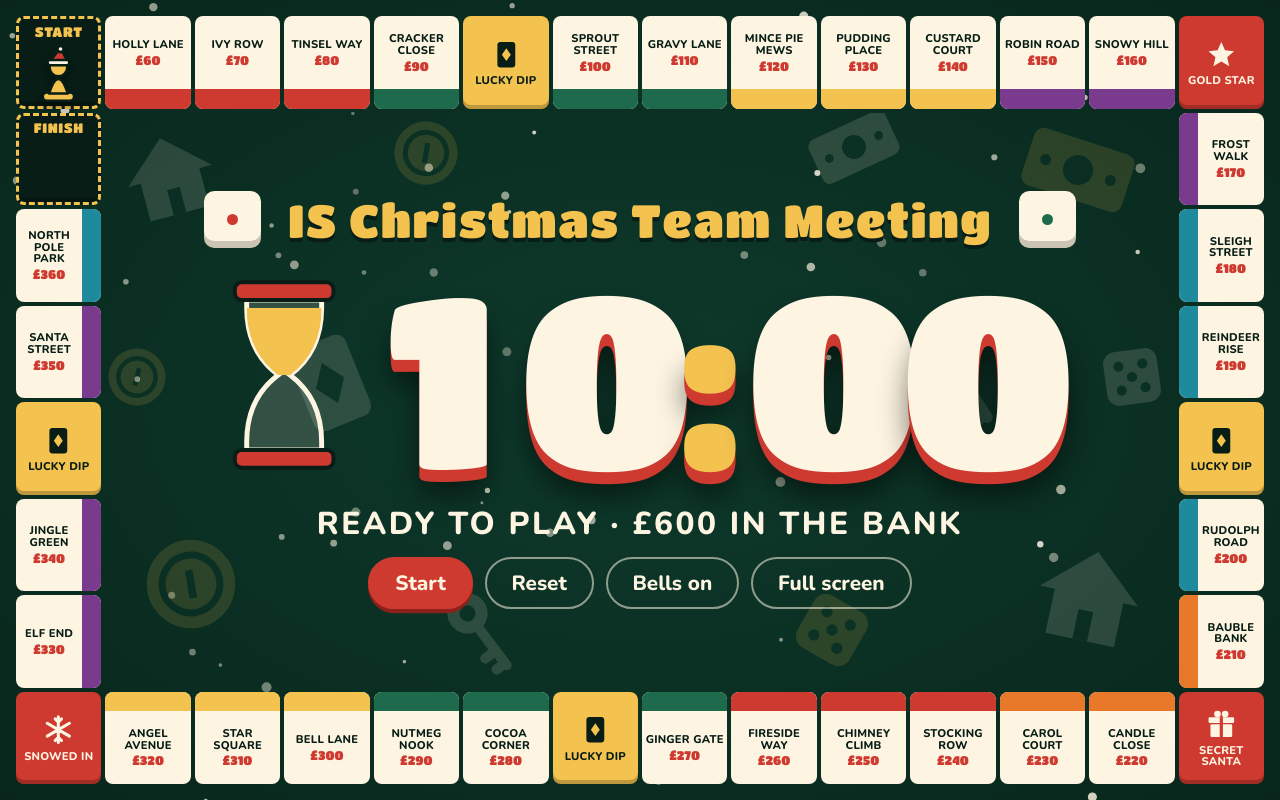
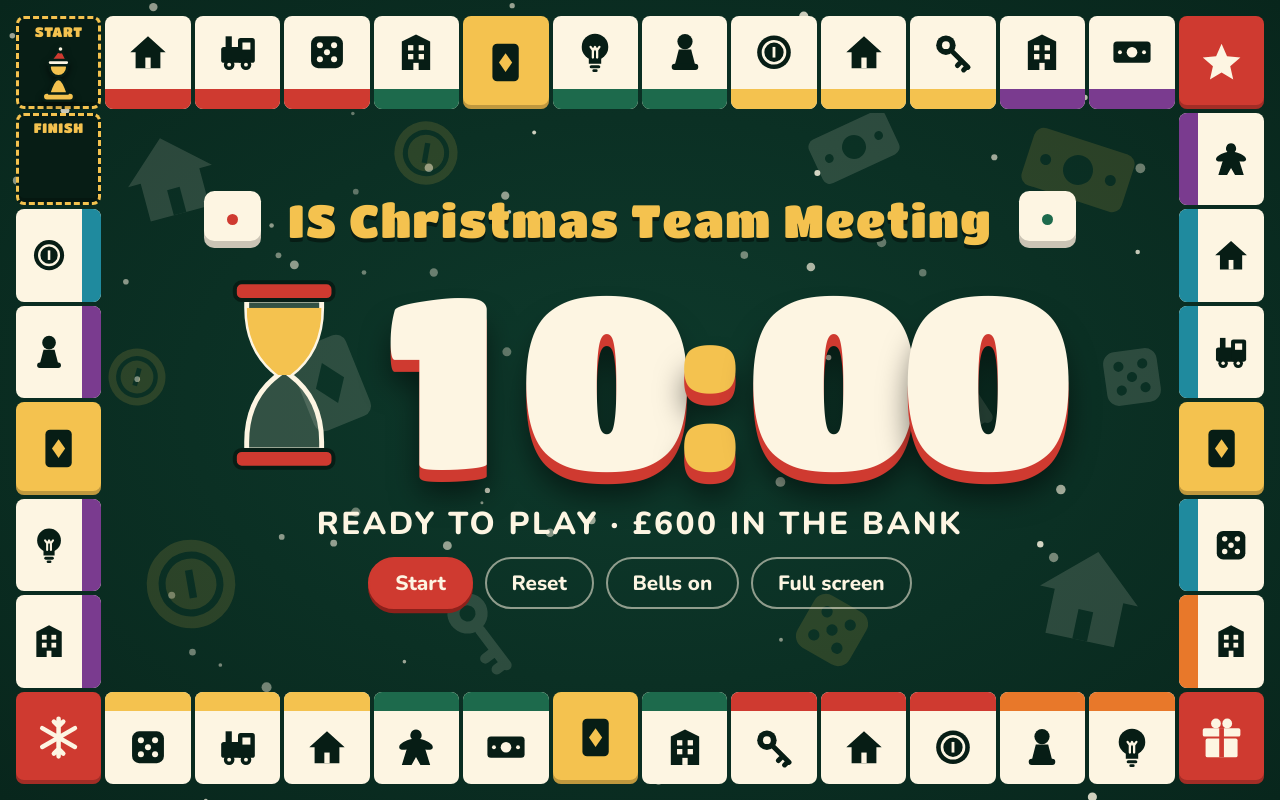
Before and after one commit to clugsrepo/Timers, a plain HTML site: page property-timer/index.html in a window 1280 px wide. Drawn offline with nearby package versions, Linux system fonts and the light colour scheme.

Commit message:
Property timer: replace street names with game icons
Co-Authored-By: Claude Fable 5.2 <noreply@anthropic.com>
Claude-Session: https://claude.ai/code/session_015wfiGMkxLANe5Y1Be8BkSr

```diff
--- a/property-timer/index.html
+++ b/property-timer/index.html
@@ -76,7 +76,8 @@
     gap: 0.5vmin; text-align: center; padding: 0.3vmin; box-sizing: border-box; }
   .cell.corner { --cellbg: var(--berry); --cellfg: var(--snow); }
   .cell.dip { --cellbg: var(--gold); --cellfg: var(--ink); }
-  .cell.corner svg, .cell.dip svg { width: 38%; height: 38%; flex: none; }
+  .cell.corner svg, .cell.dip svg { width: 56%; height: 56%; flex: none; }
+  .info svg { width: 62%; height: 62%; }
   @media (max-width: 600px) { .price { display: none; } }
   .cell.label {
     --cellbg: var(--ink); --cellfg: var(--gold);
@@ -192,6 +193,10 @@
   <symbol id="i-coin" viewBox="0 0 24 24"><circle fill="currentColor" cx="12" cy="12" r="9.5"/><circle fill="none" stroke="var(--cellbg)" stroke-width="1.5" cx="12" cy="12" r="6.2"/><rect fill="var(--cellbg)" x="11.2" y="9" width="1.6" height="6"/></symbol>
   <symbol id="i-note" viewBox="0 0 24 24"><rect fill="currentColor" x="1.5" y="6" width="21" height="12" rx="2"/><g fill="var(--cellbg)"><circle cx="12" cy="12" r="3"/><circle cx="5.2" cy="12" r="1.1"/><circle cx="18.8" cy="12" r="1.1"/></g></symbol>
   <symbol id="i-key" viewBox="0 0 24 24"><circle fill="currentColor" cx="8" cy="8" r="5.5"/><circle fill="var(--cellbg)" cx="8" cy="8" r="2.2"/><path fill="none" stroke="currentColor" stroke-width="2.8" stroke-linecap="round" d="M12 12l8.5 8.5M17 17l-2.5 2.5M20 20l-2 2"/></symbol>
+  <symbol id="i-hotel" viewBox="0 0 24 24"><path fill="currentColor" d="M4 22V6l8-4 8 4v16z"/><g fill="var(--cellbg)"><rect x="7.5" y="8" width="3" height="3"/><rect x="13.5" y="8" width="3" height="3"/><rect x="7.5" y="13" width="3" height="3"/><rect x="13.5" y="13" width="3" height="3"/><rect x="10.5" y="18" width="3" height="4"/></g></symbol>
+  <symbol id="i-train" viewBox="0 0 24 24"><g fill="currentColor"><rect x="5" y="3" width="3.5" height="7"/><rect x="2.5" y="9" width="15" height="9" rx="1.5"/><rect x="12" y="4" width="9.5" height="14" rx="1.5"/><circle cx="7" cy="19" r="3"/><circle cx="16.5" cy="19" r="3"/></g><g fill="var(--cellbg)"><rect x="14.5" y="6.5" width="4.5" height="4"/><circle cx="7" cy="19" r="1.1"/><circle cx="16.5" cy="19" r="1.1"/></g></symbol>
+  <symbol id="i-bulb" viewBox="0 0 24 24"><g fill="currentColor"><circle cx="12" cy="9" r="7.5"/><rect x="8.5" y="14" width="7" height="4.5"/><rect x="9" y="19.3" width="6" height="1.8" rx="0.9"/><rect x="10.5" y="21.6" width="3" height="1.6" rx="0.8"/></g><path fill="none" stroke="var(--cellbg)" stroke-width="1.3" stroke-linecap="round" stroke-linejoin="round" d="M9.5 9l1.5 2 1-2 1 2 1.5-2M10.8 11v4M13.2 11v4"/></symbol>
+  <symbol id="i-pawn" viewBox="0 0 24 24"><g fill="currentColor"><circle cx="12" cy="6" r="4.3"/><path d="M8.5 10.5h7l2.2 8.5H6.3z"/><rect x="4.5" y="18.5" width="15" height="3.5" rx="1.7"/></g></symbol>
 </svg>
 
 <main class="board" id="board">
@@ -276,12 +281,8 @@
     for (c = cols - 1; c >= 1; c--) pos.push([c, rows, 'bottom']);
     for (r = rows - 1; r >= 2; r--) pos.push([1, r, 'left']);
     var corners = [cols - 1, cols + rows - 2, 2 * cols + rows - 3], cornerIcons = ['star', 'gift', 'flake'];
-    var cornerNames = ['Gold Star', 'Secret Santa', 'Snowed In'], dips = [5, 17, 27, 36], n = 0;
-    var STREETS = ['Holly Lane', 'Ivy Row', 'Tinsel Way', 'Cracker Close', 'Sprout Street', 'Gravy Lane',
-      'Mince Pie Mews', 'Pudding Place', 'Custard Court', 'Robin Road', 'Snowy Hill', 'Frost Walk',
-      'Sleigh Street', 'Reindeer Rise', 'Rudolph Road', 'Bauble Bank', 'Candle Close', 'Carol Court',
-      'Stocking Row', 'Chimney Climb', 'Fireside Way', 'Ginger Gate', 'Cocoa Corner', 'Nutmeg Nook',
-      'Bell Lane', 'Star Square', 'Angel Avenue', 'Elf End', 'Jingle Green', 'Santa Street', 'North Pole Park'];
+    var dips = [5, 17, 27, 36], n = 0;
+    var ICONS = ['house', 'train', 'die', 'hotel', 'bulb', 'pawn', 'coin', 'house', 'key', 'hotel', 'note', 'meeple'];
     function svg(id) { return '<svg aria-hidden="true"><use href="#i-' + id + '"/></svg>'; }
     pos.forEach(function (p, i) {
       var el = document.createElement('div');
@@ -294,14 +295,13 @@
         var k = corners.indexOf(i);
         if (k !== -1) {
           el.classList.add('corner');
-          el.innerHTML = svg(cornerIcons[k]) + '<span class="name">' + cornerNames[k] + '</span>';
+          el.innerHTML = svg(cornerIcons[k]);
         } else if (dips.indexOf(i) !== -1) {
           el.classList.add('dip');
-          el.innerHTML = svg('card') + '<span class="name">Lucky Dip</span>';
+          el.innerHTML = svg('card');
         } else {
           el.classList.add('prop', 's-' + p[2], 'b' + (Math.floor(n / 3) % 6));
-          el.innerHTML = '<span class="band">' + svg('house') + '</span><span class="info"><span class="name">' +
-            STREETS[n % STREETS.length] + '</span><span class="price">\u00a3' + (60 + n * 10) + '</span></span>';
+          el.innerHTML = '<span class="band">' + svg('house') + '</span><span class="info">' + svg(ICONS[n % ICONS.length]) + '</span>';
           n++;
         }
       }
```
